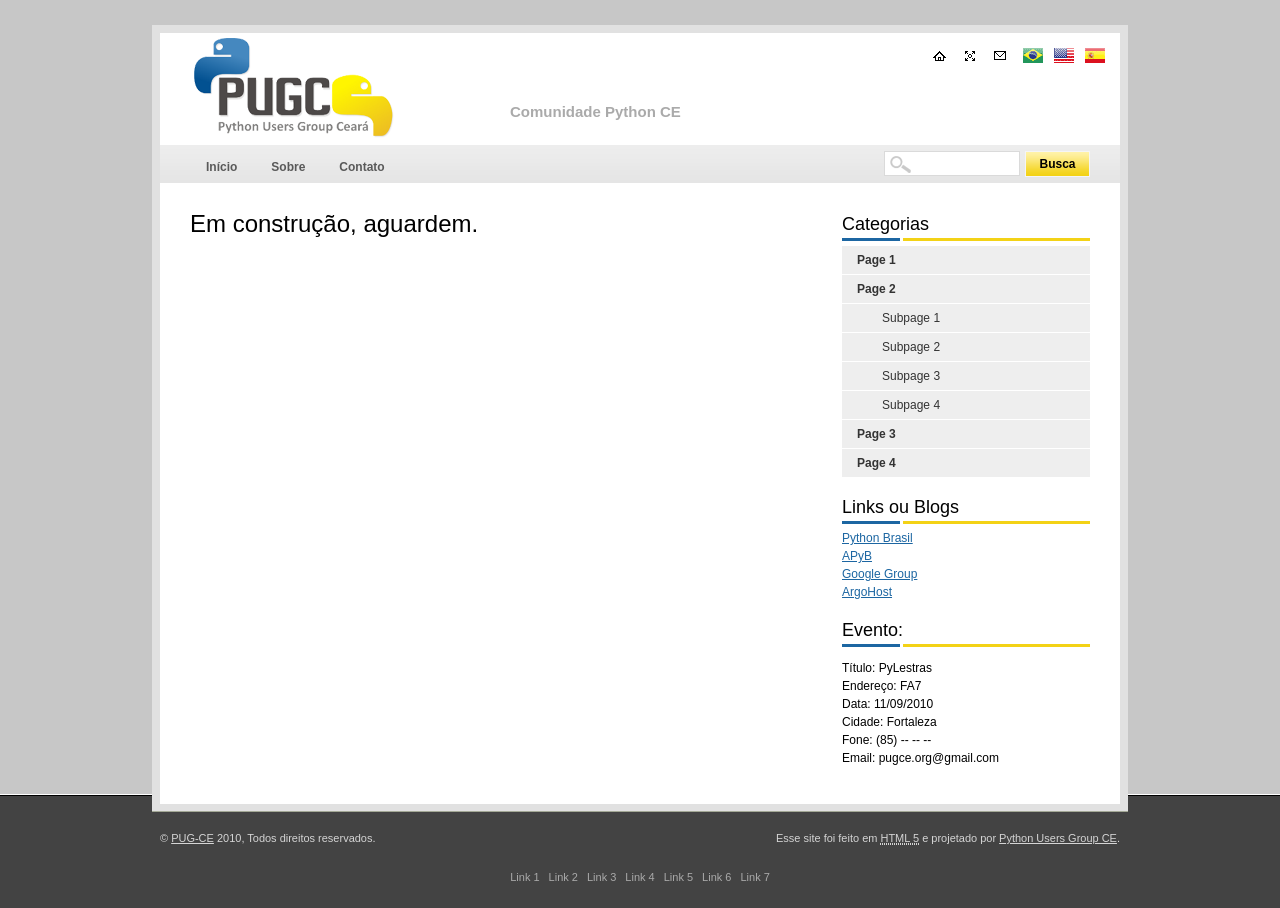
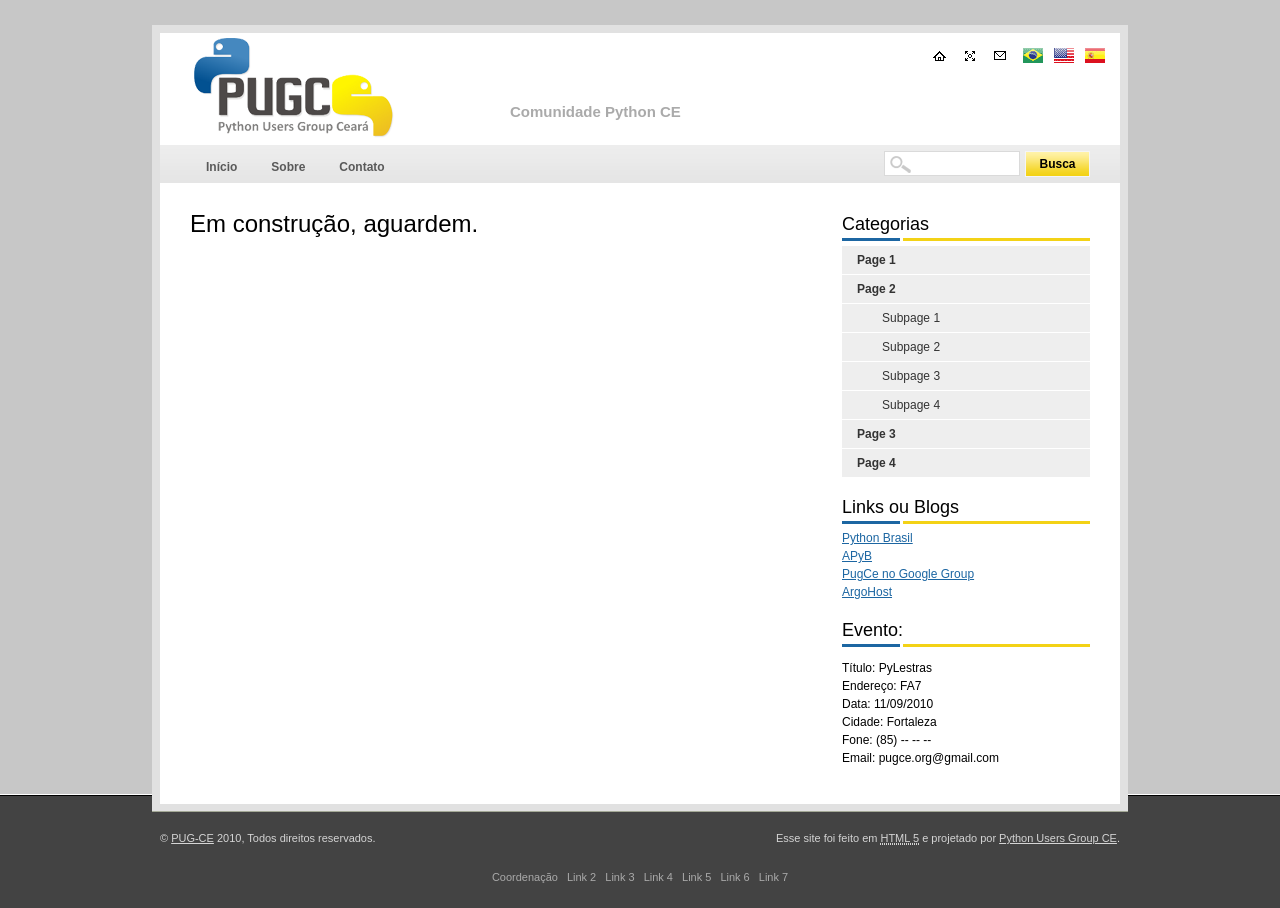
Before and after one commit to italomaia/pugce, a Django app: template templates/index.html in a window 1280 px wide. Run offline with Django 3.2, Linux system fonts and the light colour scheme; the template is opened without the code that fills it, so the values that code supplies are empty.

Commit message:
pequena correção no texto do link do grupo do pug

```diff
--- a/templates/base.html
+++ b/templates/base.html
@@ -141,7 +141,7 @@
           <h1>Links ou Blogs</h1>
           <a href="http://www.python.org.br/" title="Python Brasil">Python Brasil</a><br>
           <a href="http://associacao.python.org.br/" title="Associação Python Brasil">APyB</a><br>
-          <a href="http://groups.google.com.br/group/pug-ce" title="Lista de emails do grupo">Google Group</a><br>
+          <a href="http://groups.google.com.br/group/pug-ce" title="Lista de emails do grupo">PugCe no Google Group</a><br>
           <a href="http://www.argohost.net/" title="Soluções em Hospedagem">ArgoHost</a><br>
 
           <h1>Evento:</h1>
@@ -179,7 +179,7 @@
 
         <div id="linkbuilding">
           <ul>
-            <li><a href="#" title="SEO text 1">Link 1</a></li>
+            <li><a href="#" title="SEO text 1">Coordenação</a></li>
             <li><a href="#" title="SEO text 2">Link 2</a></li>
             <li><a href="#" title="SEO text 3">Link 3</a></li>
             <li><a href="#" title="SEO text 4">Link 4</a></li>
```
